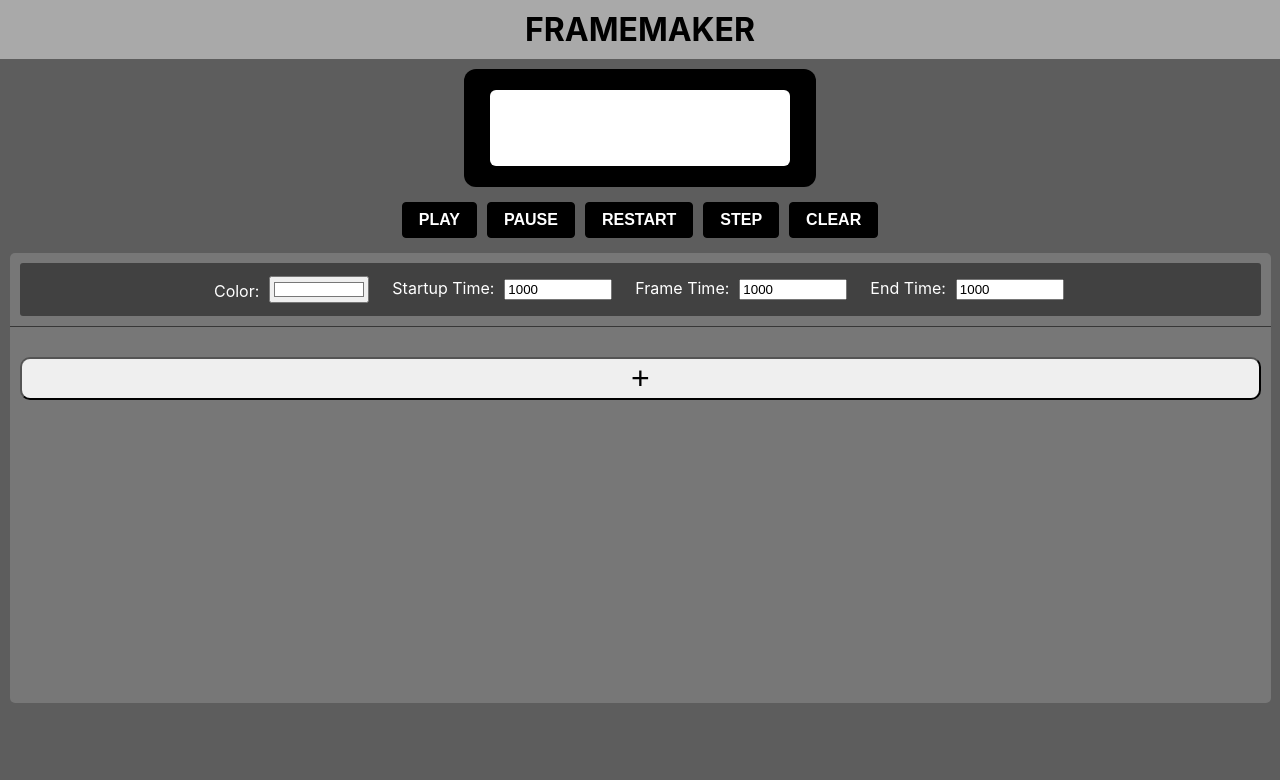
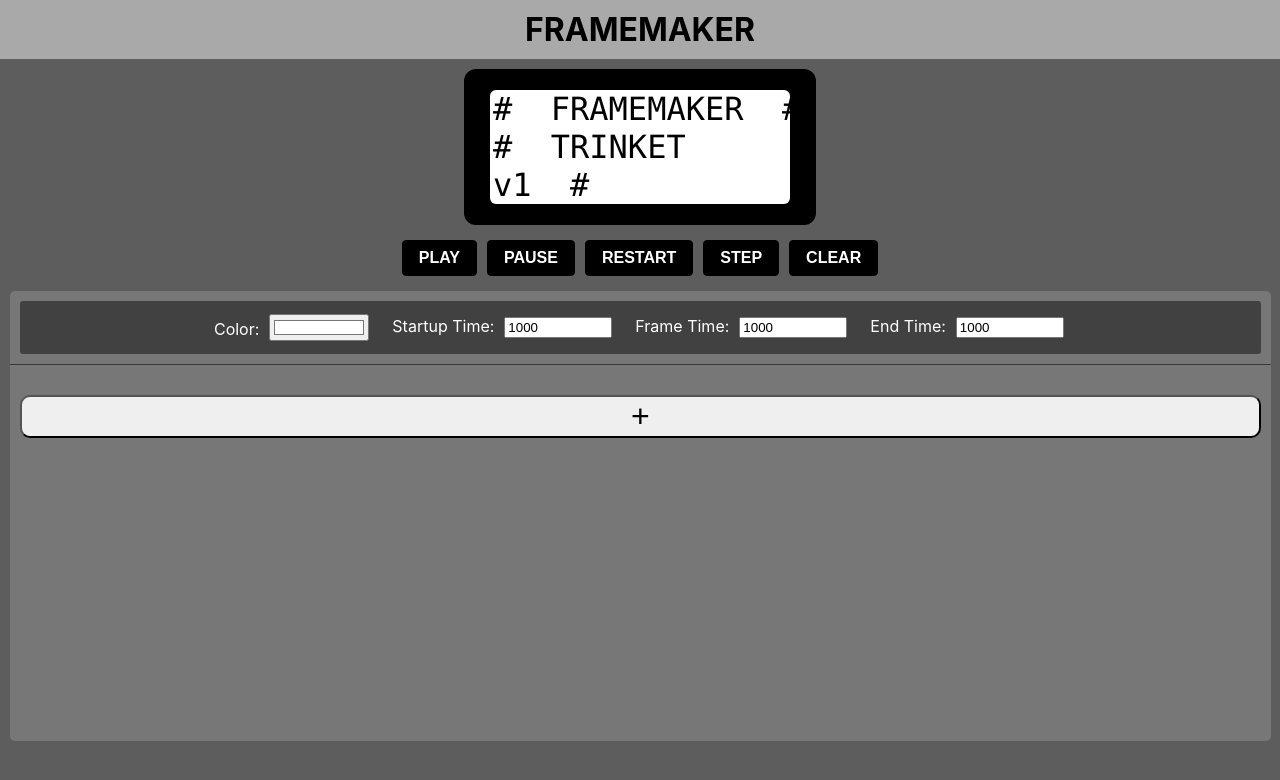
Before and after one commit to Naquino14/trinket, a React (Create React App) app in the folder framemaker/: page / in a window 1280 px wide. Shown: the top 780 px of the page. Built offline with nearby package versions, Linux system fonts and the light colour scheme.

Commit message:
Sanitized frame display input by changing all whitespace to nbsp;

```diff
--- a/framemaker/src/AnimationController.ts
+++ b/framemaker/src/AnimationController.ts
@@ -4,8 +4,8 @@ import Defaults from './Defaults'
 interface LCDProps {
     getFrames: () => Frame[],
     getDefaults: () => Defaults,
-    setLine1: React.Dispatch<React.SetStateAction<string>>
-    setLine2: React.Dispatch<React.SetStateAction<string>>
+    setLine1: ((s: string) => void)
+    setLine2: | ((s: string) => void)
     setLcdColor: React.Dispatch<React.SetStateAction<string>>
 }
 
@@ -37,6 +37,8 @@ const sleep = (ms: number) => {
 const playFrames = async ({ getFrames, getDefaults, setLine1, setLine2, setLcdColor }: LCDProps) => {
     console.log(`playFrames: index=${index}`)
     stop = false
+    if (playing)
+        return Promise.resolve()
     playing = true
     await sleep(getDefaults().startupTime)
 
@@ -61,10 +63,13 @@ const playFrames = async ({ getFrames, getDefaults, setLine1, setLine2, setLcdCo
         await sleep(getDefaults().endTime)
     }
     playing = false
+    return Promise.resolve()
 }
 
 const stepFrame = ({ getFrames, getDefaults, setLine1, setLine2, setLcdColor }: LCDProps) => {
     const frames = getFrames()
+    if (frames.length === 0)
+        return
     setindex(getindex() + 1 > frames.length - 1 ? 0 : getindex() + 1)
     const frame = frames[getindex()]
     setLine1(frame.line1)
--- a/framemaker/src/App.tsx
+++ b/framemaker/src/App.tsx
@@ -7,8 +7,17 @@ import FrameEditor from './components/FrameEditor'
 import { playFrames, restart, stepFrame, stopPlaying } from './AnimationController'
 
 function App() {
-  const [line1, setLine1] = useState('')
-  const [line2, setLine2] = useState('')
+  const [line1, setLine1_] = useState('#\xa0\xa0FRAMEMAKER\xa0\xa0#')
+  const setLine1 = (line: string) => {
+    line = line.replace(/ /g, '\xa0')
+    setLine1_(line)
+  }
+  const [line2, setLine2_] = useState('#\xa0\xa0TRINKET v1\xa0\xa0#')
+  const setLine2 = (line: string) => {
+    line = line.replace(/ /g, '\xa0')
+    setLine2_(line)
+  }
+
   const [lcdColor, setLcdColor] = useState('#ffffff')
   const [defaults, setDefaults] = useState<Defaults>({ color: '#ffffff', startupTime: 1000, frameTime: 1000, endTime: 1000 })
   const [frames, setFrames] = useState<Frame[]>([])
@@ -64,7 +73,12 @@ function App() {
         <button className='button' onClick={() => stopPlaying()} >PAUSE</button>
         <button className='button' onClick={() => restart()} >RESTART</button>
         <button className='button' onClick={() => stepFrame({ getFrames, getDefaults, setLine1, setLine2, setLcdColor })} >STEP</button>
-        <button className='button' onClick={() => { setFrames([]) }} >CLEAR</button>
+        <button className='button' onClick={() => {
+          setLine1('')
+          setLine2('')
+          setLcdColor('#ffffff')
+          setFrames([])
+        }} >CLEAR</button>
       </div>
       <div className='frames-container_bg'>
         <div className='frames-container'>
```
